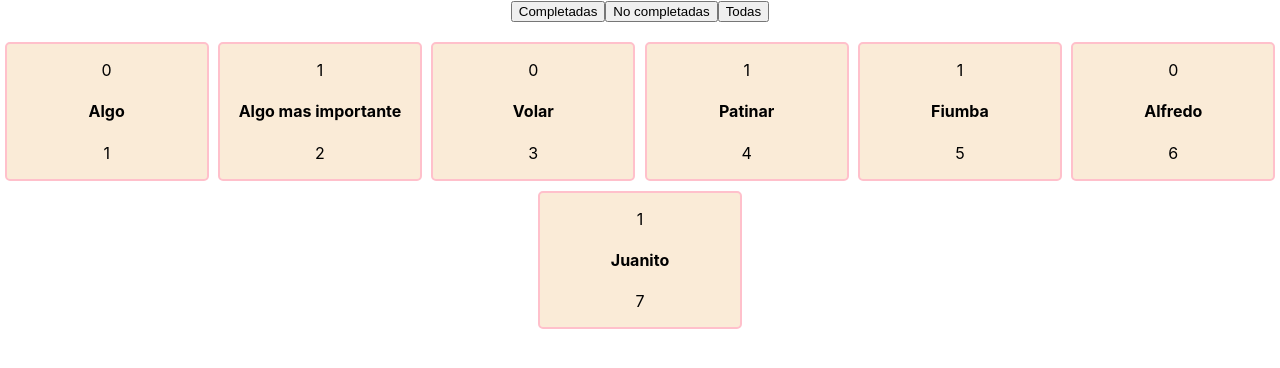
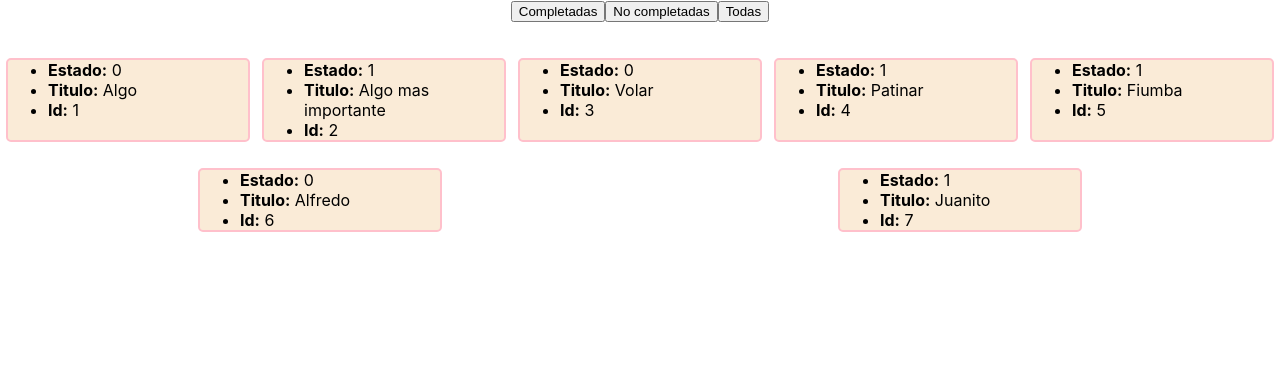
Before and after one commit to NicolasBonzini/todo-list, a React (Create React App) app: page /tasks in a window 1280 px wide. Shown: the top 368 px of the page. Built offline with nearby package versions, Linux system fonts and the light colour scheme.

Commit message:
Componentizando las tareas

```diff
--- a/src/components/Tareas.jsx
+++ b/src/components/Tareas.jsx
@@ -2,6 +2,7 @@ import axios from 'axios';
 import React from 'react';
 import { useState, useEffect } from 'react';
 import Cookies from 'universal-cookie';
+import Task from './task';
 import './task.css'
 
 const cookies = new Cookies();
@@ -50,11 +51,7 @@ export default function Tareas() {
         <div className='taskContainer'>
             {
                 tasks?.map(x =>
-                <div  key={x.id}>
-                    <p>{x.state}</p>
-                    <h4>{x.name}</h4>
-                    <p>{x.id}</p>
-                </div>
+                    <Task {...x}  />
                 )
             }
         </div>
--- a/src/components/task.css
+++ b/src/components/task.css
@@ -5,10 +5,11 @@
     flex-wrap: wrap;
 }
 
-.taskContainer div{
+.taskContainer ul{
     border: 2px solid pink;
     background-color: antiquewhite;
     border-radius: 5px;
     width: 200px;
     margin-bottom: 10px;
+    text-align: start;
 }
--- /dev/null
+++ b/src/components/task.jsx
@@ -0,0 +1,11 @@
+import React from 'react'
+
+export default function task({id, name, state}) {
+  return (
+    <ul  key={id}>
+        <li><strong>Estado:</strong> {state}</li>
+        <li><strong>Titulo:</strong> {name}</li>
+        <li><strong>Id:</strong> {id}</li>
+    </ul>
+  )
+}
```
